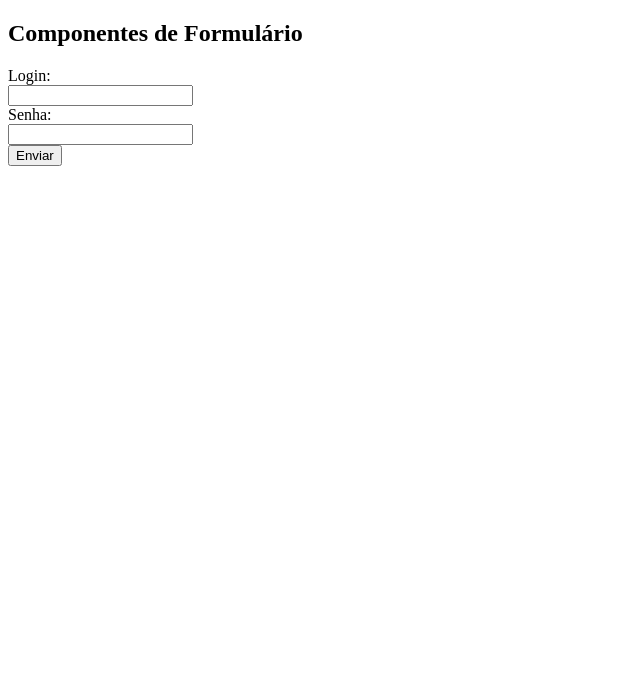
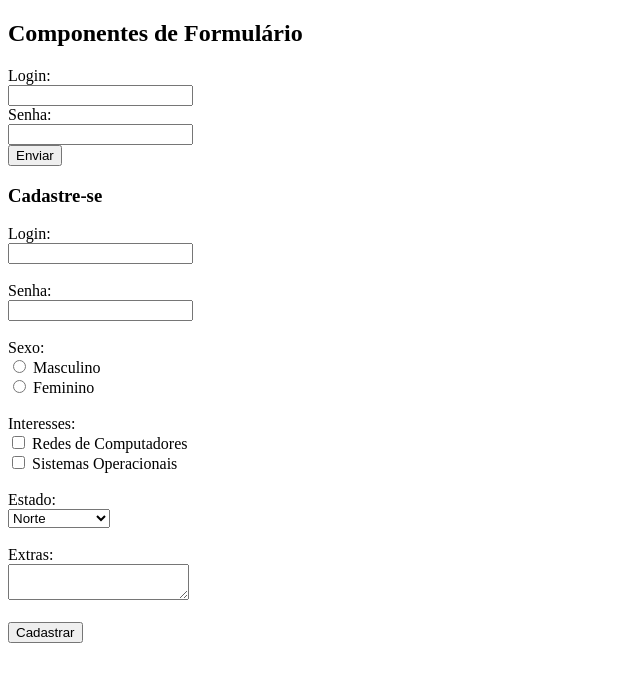
Before and after one commit to MariaLTN/HTML, a plain HTML site: page FormularioBasico.html in a window 1280 px wide. Shown: the whole page, without its empty margins (0-640 px from the left). Drawn offline with Linux system fonts and the light colour scheme.

Commit message:
Update FormularioBasico.html

```diff
--- a/FormularioBasico.html
+++ b/FormularioBasico.html
@@ -34,5 +34,41 @@
 
 		</form>
 
+		<form>
+
+			<h3>Cadastre-se</h3>
+
+			Login:<br>
+			<input type="text" name="Login"><br><br>
+
+			Senha: <br>
+			<input type="password" name="Senha"><br><br>
+
+			Sexo:<br>
+			<input type="radio" name="Sexo" value="Masculino"> Masculino<br>
+			<input type="radio" name="Sexo" value="Feminino"> Feminino<br><br>
+
+			<!--Adicionamos mais um componente 'value', porque quando mandarmos os dados para o processamento, devemos saber a opção que foi escolhida, assim, o uso do 'value'. Caso tivessemos apenas o 'name' eles apontariam para "Sexo", mas diferente de "Login" com apenas uma possibilidade de resposta, com "Sexo" temos duas.-->
+
+			Interesses:<br>
+			<input type="checkbox" name="Interesses" value="Redes de Computadores"> Redes de Computadores <br>
+			<input type="checkbox" name="Interesses" value="Sistemas Operacionais"> Sistemas Operacionais <br><br>
+
+			Estado:<br>
+			<select name="Estado">
+				<option value="Norte">Norte</option>
+				<option value="Nordeste">Nordeste</option>
+				<option value="Centro Oeste">Centro Oeste</option>
+				<option value="Sudeste">Sudeste</option>
+				<option value="Sul">Sul</option>
+			</select> <br><br>
+
+			Extras: <br>
+			<textarea></textarea><br><br>
+
+			<input type="submit" value="Cadastrar">
+
+		</form>
+
 	</body>
 </html>
```
